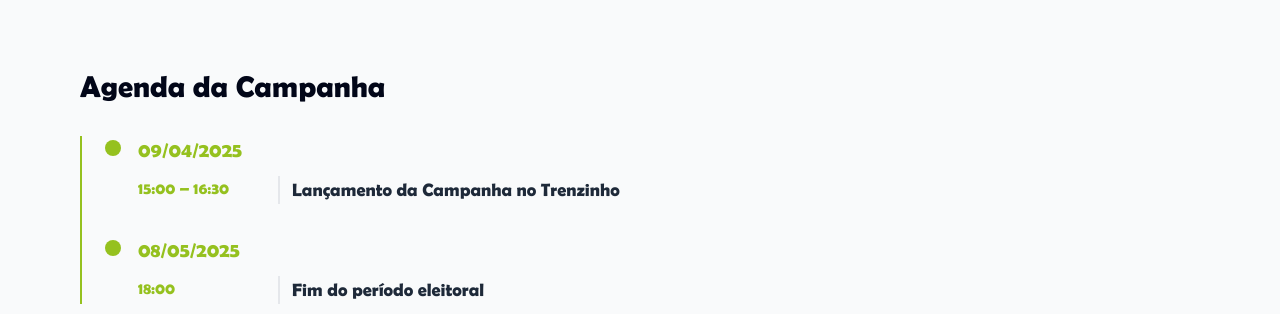
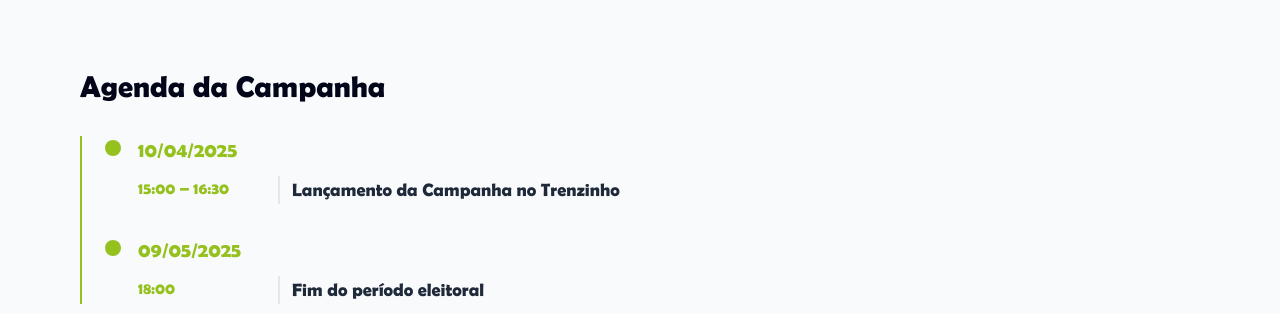
Before and after one commit to tomazcuber/rosanecuber2025, a Next.js app: page / in a window 1280 px wide. Shown: the part 2780-3094 px from the top of the page. Built offline with nearby package versions, Linux system fonts and the light colour scheme.

Commit message:
fix dates on schedule

```diff
--- a/app/page.tsx
+++ b/app/page.tsx
@@ -126,23 +126,13 @@ export default function CampaignPage() {
               },
             ].map((day, index) => {
               const [year, month, dayStr] = day.date.split('-');
-              const date = new Date(
-                parseInt(year),
-                parseInt(month) - 1,
-                parseInt(dayStr)
-              );
 
               return (
                 <div key={index} className="relative mb-8 pl-4 md:pl-6">
                   <div className="absolute w-3 h-3 md:w-4 md:h-4 bg-primary rounded-full -left-[7px] md:-left-[9px] top-1" />
 
                   <div className="text-lg md:text-xl font-bold text-primary mb-3">
-                    {date.toLocaleDateString('pt-BR', {
-                      day: '2-digit',
-                      month: '2-digit',
-                      year: 'numeric',
-                      timeZone: 'America/Sao_Paulo'
-                    })}
+                    {`${dayStr}/${month}/${year}`}
                   </div>
 
                   <div className="space-y-4">
```
